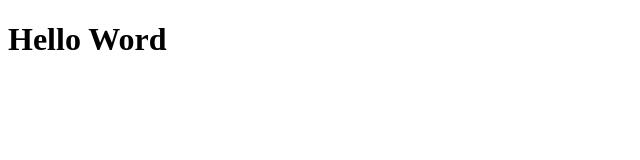
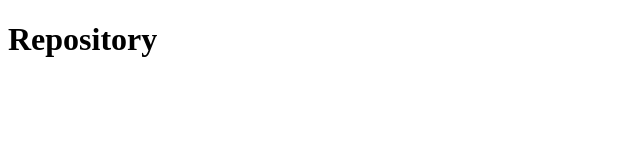
Before and after one commit to Italo-J-A-Fernandes/bootcamp-rocketseat-nivel3-primeiro-projeto-react, a React (Create React App) app: page /repository in a window 1280 px wide. Shown: the top 160 px of the page, without its empty margins (0-640 px from the left). Built offline with nearby package versions, Linux system fonts and the light colour scheme.

Commit message:
Created routes

```diff
--- a/package.json
+++ b/package.json
@@ -12,6 +12,7 @@
     "@types/react-dom": "^16.9.8",
     "react": "^17.0.1",
     "react-dom": "^17.0.1",
+    "react-router-dom": "^5.2.0",
     "react-scripts": "4.0.0",
     "typescript": "^4.0.3",
     "web-vitals": "^0.2.4"
@@ -35,6 +36,7 @@
     ]
   },
   "devDependencies": {
+    "@types/react-router-dom": "^5.1.6",
     "@typescript-eslint/eslint-plugin": "^4.7.0",
     "@typescript-eslint/parser": "^4.7.0",
     "eslint": "^7.13.0",
--- a/src/App.tsx
+++ b/src/App.tsx
@@ -1,7 +1,14 @@
 import React from 'react';
+import { BrowserRouter } from 'react-router-dom';
 
-function App() {
-  return <h1>Hello Word</h1>;
-}
+import Routes from './routes';
+
+const App: React.FC = () => {
+  return (
+    <BrowserRouter>
+      <Routes />
+    </BrowserRouter>
+  );
+};
 
 export default App;
--- /dev/null
+++ b/src/pages/Dashboard/index.tsx
@@ -0,0 +1,7 @@
+import React from 'react';
+
+const Dashboard: React.FC = () => {
+  return <h1>Dashboard</h1>;
+};
+
+export default Dashboard;
--- /dev/null
+++ b/src/pages/Repository/index.tsx
@@ -0,0 +1,7 @@
+import React from 'react';
+
+const Repository: React.FC = () => {
+  return <h1>Repository</h1>;
+};
+
+export default Repository;
--- /dev/null
+++ b/src/routes/index.tsx
@@ -0,0 +1,14 @@
+import React from 'react';
+import { Switch, Route } from 'react-router-dom';
+
+import Dasboard from '../pages/Dashboard';
+import Repository from '../pages/Repository';
+
+const Routes: React.FC = () => (
+  <Switch>
+    <Route path="/" exact component={Dasboard} />
+    <Route path="/repository" component={Repository} />
+  </Switch>
+);
+
+export default Routes;
```
Also changed, not shown: 1 other file (tests, documents, lock files or other folders).
